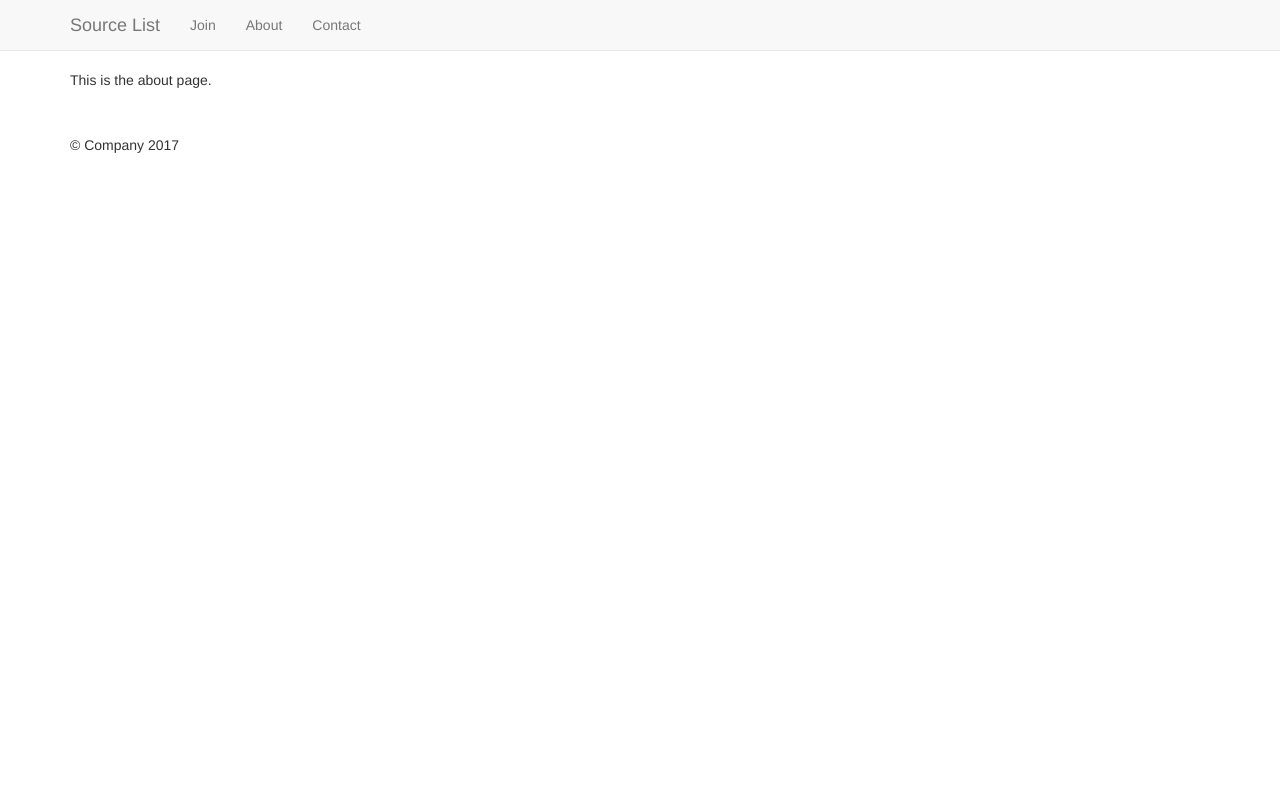
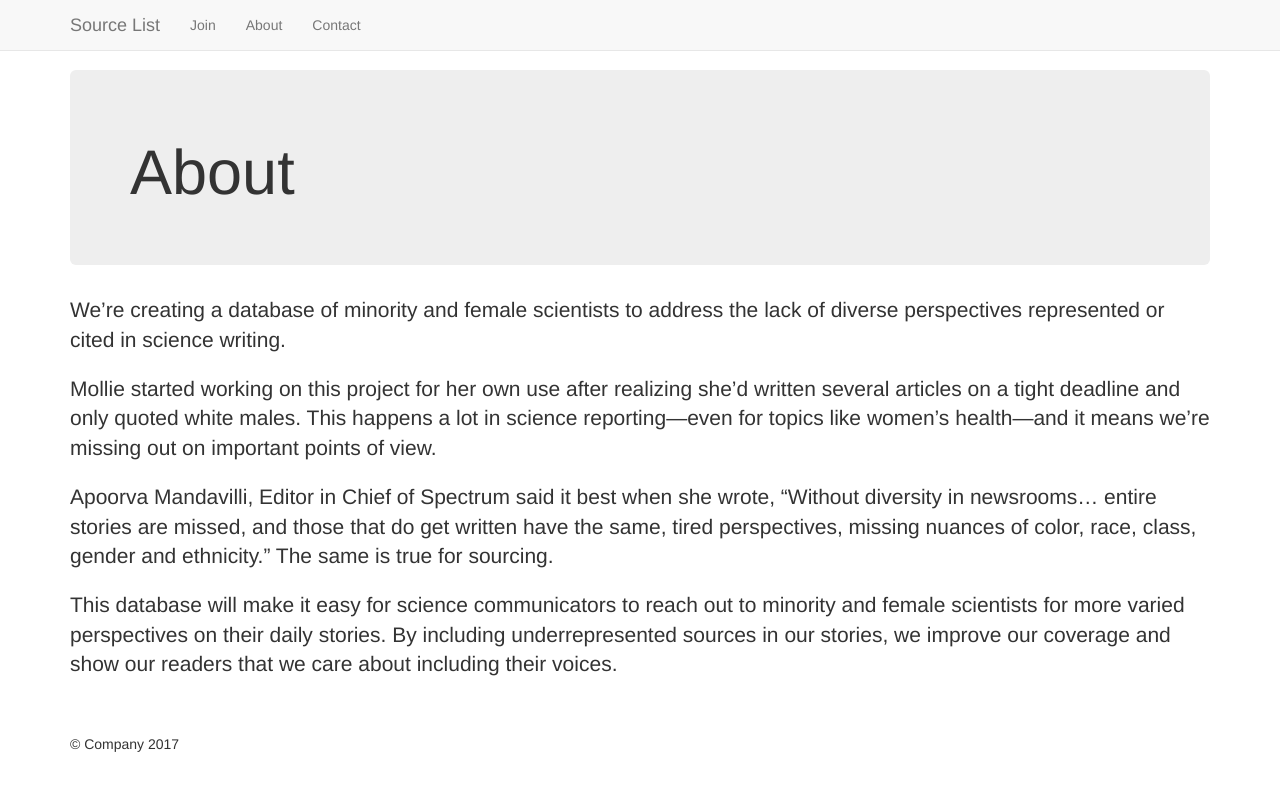
Before and after one commit to greglinch/sourcelist, a Django app: page /about in a window 1280 px wide. Run offline with Django 3.2, Linux system fonts and the light colour scheme; parts of the project's set-up code (start-up, migrations or seed data) failed here and were passed over; some libraries are stand-ins or nearby versions.

Commit message:
reformat and update about page

```diff
--- a/templates/about.html
+++ b/templates/about.html
@@ -1,5 +1,15 @@
 {% extends 'base.html' %}
 
 {% block main %}
-<p>This is the about page.</p>
+
+<div class="jumbotron">
+    <h1 class="display-3">About</h1>
+</div>
+<div class="main-content">
+	<p class="lead">We’re creating a database of minority and female scientists to address the lack of diverse perspectives represented or cited in science writing.</p>
+	<p class="lead">Mollie started working on this project for her own use after realizing she’d written several articles on a tight deadline and only quoted white males. This happens a lot in science reporting—even for topics like women’s health—and it means we’re missing out on important points of view.</p>
+	<p class="lead">Apoorva Mandavilli, Editor in Chief of Spectrum said it best when she wrote, “Without diversity in newsrooms… entire stories are missed, and those that do get written have the same, tired perspectives, missing nuances of color, race, class, gender and ethnicity.” The same is true for sourcing.</p>
+	<p class="lead">This database will make it easy for science communicators to reach out to minority and female scientists for more varied perspectives on their daily stories. By including underrepresented sources in our stories, we improve our coverage and show our readers that we care about including their voices.</p>
+</div>
+
 {% endblock %}
```
